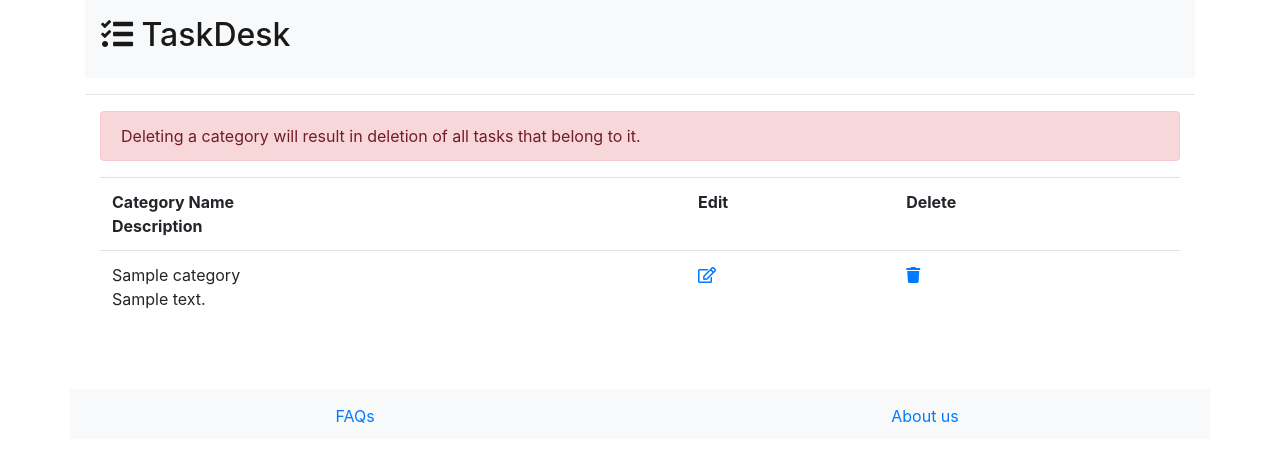
After one commit to SwetankPoddar/TaskDesk, a Django app: template templates/taskdesk/view_categories.html in a window 1280 px wide. The commit adds this page. Shown: the top 462 px of the page. Run offline with Django 3.2, Linux system fonts and the light colour scheme; the template is opened without the code that fills it: values that come from a table or form of the project are taken from there, others are empty; tables that the repository leaves empty hold one stand-in row (values such as "Sample post"); parts of the project's set-up code (start-up, migrations or seed data) failed here and were passed over; some libraries are stand-ins or nearby versions.

Commit message:
styling of category form and task form udpated, updated nav bar, added view category page

```diff
--- a/WAD_PROJECT/settings.py
+++ b/WAD_PROJECT/settings.py
@@ -136,10 +136,10 @@ USE_TZ = True
 
 
 # Login URL
-LOGIN_REDIRECT_URL = 'tasks'
+LOGIN_REDIRECT_URL = '/tasks/'
 
 # Logout URL
-LOGOUT_REDIRECT_URL = 'login'
+LOGOUT_REDIRECT_URL = 'login/'
 
 # Static files (CSS, JavaScript, Images)
 # https://docs.djangoproject.com/en/1.11/howto/static-files/
--- a/static/css/custom.css
+++ b/static/css/custom.css
@@ -7,10 +7,15 @@
   margin-bottom: 5%;
 }
 
-.footer {
-  display: inline-block;
-  padding: 1rem;
-  background-color: #efefef;
+.footer,
+.push {
+  height: 50px;
+}
+footer {
+  bottom: 0;
+  background: #f8f9fa;
+  line-height: 50px;
+  padding: 0 20px;
   text-align: center;
 }
 
--- a/taskdesk/models.py
+++ b/taskdesk/models.py
@@ -18,7 +18,6 @@ class Category(models.Model):
     user = models.ForeignKey(User)
     category_name = models.CharField(max_length = 45, blank=False)
     category_description = models.CharField(max_length = 250, blank = True)
-    category_image = models.ImageField(upload_to='category-images/', blank=True)
     created_at = models.DateTimeField(editable = False)
 
 
--- a/taskdesk/urls.py
+++ b/taskdesk/urls.py
@@ -8,8 +8,14 @@ urlpatterns = [
 	url(r'^logout/$', views.user_logout, name='user_logout'),
 	url(r'^tasks/$', views.view_tasks, name ='view_tasks'),
 	url(r'^tasks/create/$', views.createTask, name ='createTask'),
+	url(r'^tasks/edit/(?P<task_id>\d+)/$', views.editTask, name ='editTask'),
+	url(r'^categories/$', views.view_categories, name = 'view_categories'),
+	url(r'^categories/create$', views.createCategory, name = 'createCategory'),
+	url(r'^categories/edit/(?P<category_id>\d+)/$', views.editCategory, name ='editCategory'),
+#url(r'^about-us/$', views.about_us, name='about_us'),
+#ACTION RELATED URLS
 	url(r'^tasks/delete/(?P<task_id>\d+)/$', views.deleteTask, name ='deleteTask'),
 	url(r'^tasks/done/(?P<task_id>\d+)/$', views.markAsDoneTask, name ='markAsDoneTask'),
-	url(r'^categories/create$', views.createCategory, name = 'createCategory')
-	#url(r'^about-us/$', views.about_us, name='about_us'),
+	url(r'^tasks/notDone/(?P<task_id>\d+)/$', views.markAsNotDone, name ='markAsNotDone'),
+	url(r'^categories/delete/(?P<category_id>\d+)/$', views.deleteCategory, name ='deleteCategory'),
 ]
--- a/templates/taskdesk/base.html
+++ b/templates/taskdesk/base.html
@@ -19,15 +19,16 @@
     <link href='{% static "css/custom.css" %}' rel="stylesheet">
   </head>
   <body>
+
     <div class="container">
+        {% include  'taskdesk/navbar.html' %}
       <div class="col-12">
       {% block body_block %}
       {% endblock %}
       </div>
+      <div class="push"></div>
     </div>
-  </body>
-
-  <footer class="fixed-bottom footer">
+  <footer class="footer container">
     <div class="row">
     <div class="col-6">
       <a href=""  class="btn btn-link" role="button"> FAQs </a>
@@ -37,4 +38,6 @@
     </div>
     </div>
   </footer>
+
+</body>
 </html>
--- a/templates/taskdesk/login.html
+++ b/templates/taskdesk/login.html
@@ -5,7 +5,6 @@ TaskDesk - Login
 {% endblock %}
 {% block body_block %}
   <div class="login text-center">
-    <h2 class="title">TaskDesk</h2>
     <form class="login_form" action="{% url 'login' %}" method="post">
       {% csrf_token %}
       <div class="form-group">
--- a/templates/taskdesk/navbar.html
+++ b/templates/taskdesk/navbar.html
@@ -1,7 +1,8 @@
 <nav class="navbar navbar-light bg-light">
   <span class="navbar-text">
-    <h2>TaskDesk</h2>
+    <a href="{% url 'view_tasks' %}"><h2><i class="fas fa-tasks"></i> TaskDesk</h2></a>
   </span>
+  {% if user.is_authenticated %}
   <span class="text-right">
     <div class="dropdown show">
   <a class="btn dropdown-toggle" href="#" role="button" id="dropdownMenuLink" data-toggle="dropdown" aria-haspopup="true" aria-expanded="false">
@@ -15,5 +16,6 @@
   </div>
 </div>
   <span>
+    {% endif %}
 </nav>
 <hr>
--- /dev/null
+++ b/templates/taskdesk/view_categories.html
@@ -0,0 +1,18 @@
+{% extends 'taskdesk/base.html' %}
+{% load staticfiles %}
+{% block title_block %}
+Categories
+{% endblock %}
+{% block body_block %}
+<p class="alert alert-danger"> Deleting a category will result in deletion of all tasks that belong to it. </p>
+<table class="table">
+<tr> <th> Category Name <br> Description </th> <th> Edit </th> <th>Delete</th></tr>
+  {% for category in categories %}
+  <tr>
+    <td>{{ category.category_name }} <br> {{ category.category_description }}</td>
+    <td><a class="far fa-edit" href="{% url 'editCategory' category.id %}"> </a> </td>
+    <td><a class="fas fa-trash delete" href="{% url 'deleteCategory' category.id %}"></a></td>
+  </tr>
+  {% endfor %}
+</table>
+{% endblock %}
--- a/templates/taskdesk/view_tasks.html
+++ b/templates/taskdesk/view_tasks.html
@@ -4,15 +4,14 @@
 Tasks
 {% endblock %}
 {% block body_block %}
-{% include  'taskdesk/navbar.html' %}
-<div class="motivational-quote">Hello, <span class='username'>{{ user.first_name }}</span>. Dream it, achieve it!</div>
+<div class="motivational-quote">Hello, <span class='username'>{{ user.first_name }} {{ user.last_name }}</span>. Dream it, Plan it, Achieve it!</div>
 
   {% if tasks %}
     {% for task in tasks %}
     <div class="task {% cycle 'slide-left' 'slide-right' %}" style='background-color:#{{ task.priority_level }};'>
        <div class="task-container">
 
-         <div class='title'><a href="{% url 'deleteTask' task.id %}" class="fas fa-trash delete"></a>{{ task.task_name|title  }} <a href="{% url 'markAsDoneTask' task.id %}" class="fas fa-check mark-as-done"></a></div>
+         <div class='title'><a href="{% url 'deleteTask' task.id %}" class="fas fa-trash delete"></a>  {{ task.task_name|title  }}  <a class="far fa-edit" href="{% url 'editTask' task.id %}"></a> <a href="{% url 'markAsDoneTask' task.id %}" class="fas fa-check mark-as-done"></a></div>
          {% if task.task_description %}
             <p class='description'>{{ task.task_description|title  }}</p>
          {% endif %}
```
Also changed, not shown: taskdesk/forms.py (+16 -9 lines), taskdesk/views.py (+49 -2 lines), templates/taskdesk/create_category.html (+24 -8 lines), templates/taskdesk/create_task.html (+30 -6 lines), taskdesk/migrations/0013_remove_category_category_image.py (added).
